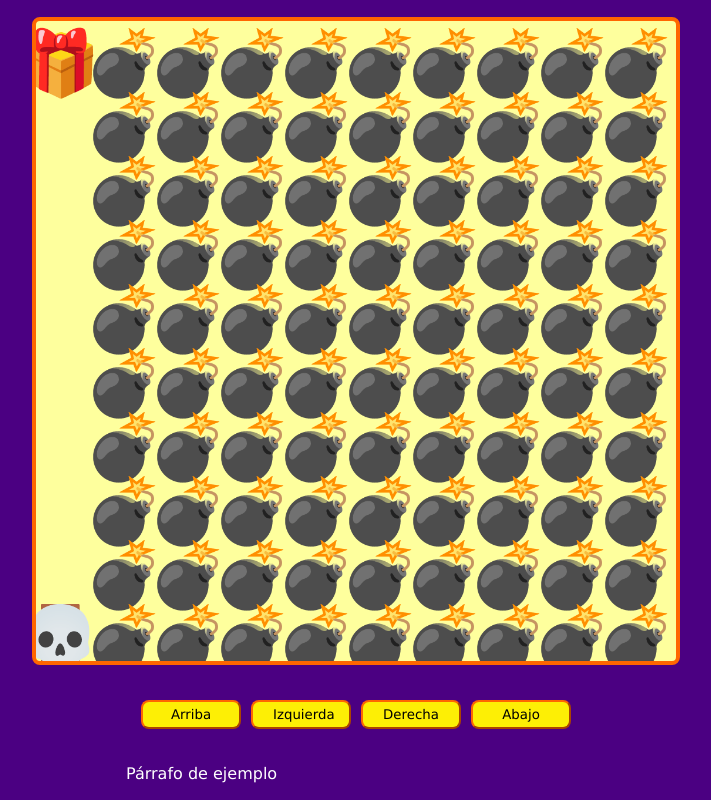
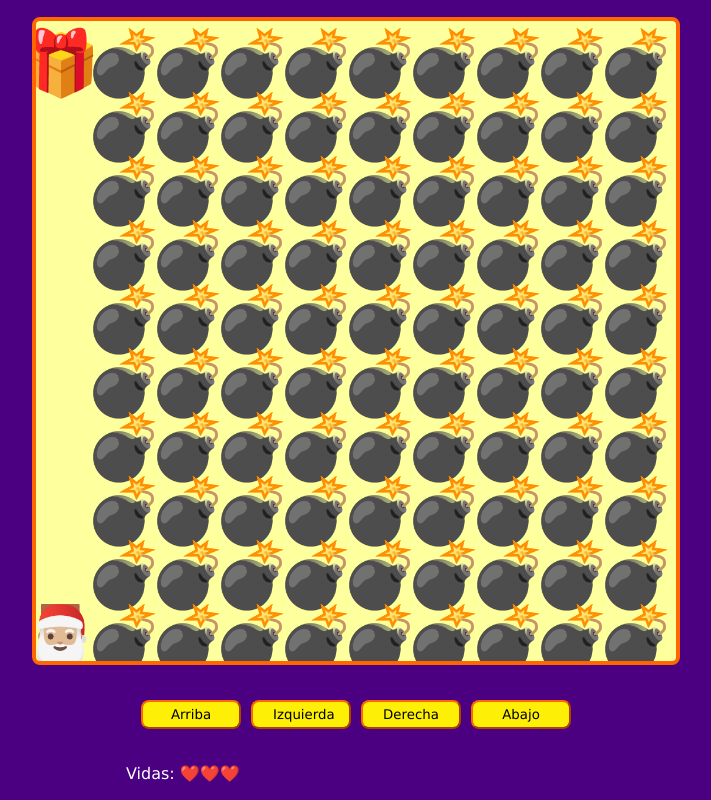
Before and after one commit to marco-moya/taller-practico-JavaScript-videogame, a plain HTML site: page index.html in a window 1280 px wide. Shown: the whole page, without its empty margins (284-995 px from the left). Drawn offline with Linux system fonts and the light colour scheme.

Commit message:
Agregando sistema de vidas y corazones

```diff
--- a/game.js
+++ b/game.js
@@ -5,6 +5,7 @@ const d = document,
   $btnLeft = d.querySelector('#left'),
   $btnRight = d.querySelector('#right'),
   $btnDown = d.querySelector('#down'),
+  $spanLives = d.querySelector('#lives'),
   playerPosition = {
     x: undefined,
     y: undefined,
@@ -78,6 +79,7 @@ function startGame() {
     });
   });
   movePlayer();
+  showLives();
 }
 
 function movePlayer() {
@@ -89,7 +91,6 @@ function movePlayer() {
   if (gifCollition) {
     levelWin();
   }
-  //console.log(enemyPosition);
 
   const enemyColition = enemyPosition.find(enemy => {
     const enemyColitionX = enemy.x == playerPosition.x;
@@ -108,20 +109,24 @@ function levelWin() {
   startGame();
 }
 
-function gameWin() {
-  console.log('Terminaste el juego');
-}
-
 function levelFail() {
   playerPosition.x = undefined;
   playerPosition.y = undefined;
   lives -= 1;
   console.log(lives);
-    if (lives === 0) {
-      level = 0;
-      lives = 3;
-    }
+  if (lives === 0) {
+    level = 0;
+    lives = 3;
+  }
   startGame();
+}
+
+function gameWin() {
+  console.log('Terminaste el juego');
+}
+
+function showLives() {
+  $spanLives.innerHTML = emojis.HEART.repeat(lives);
 }
 
 d.addEventListener('click', (e) => {
--- a/index.html
+++ b/index.html
@@ -18,7 +18,7 @@
     </div>
 
     <div class="messages">
-      <p>Párrafo de ejemplo</p>
+      <p>Vidas: <span id="lives"></span></p>
     </div>
   </div>
 
--- a/maps.js
+++ b/maps.js
@@ -8,10 +8,11 @@ const emojis = {
   'O': '🚪',
   'X': '💣',
   'I': '🎁',
-  'PLAYER': '💀',
+  'PLAYER': '🎅🏼',
   'BOMB_COLLISION': '🔥',
   'GAME_OVER': '👎',
   'WIN': '🏆',
+  'HEART': '❤️',
 };
 
 const maps = [];
```
